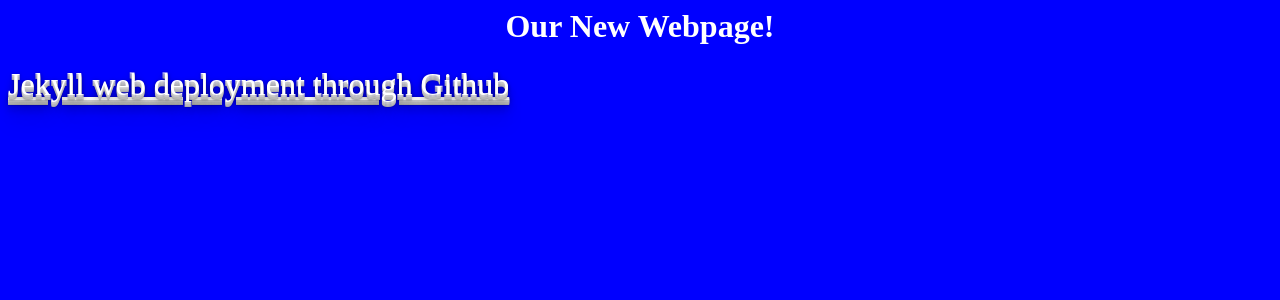
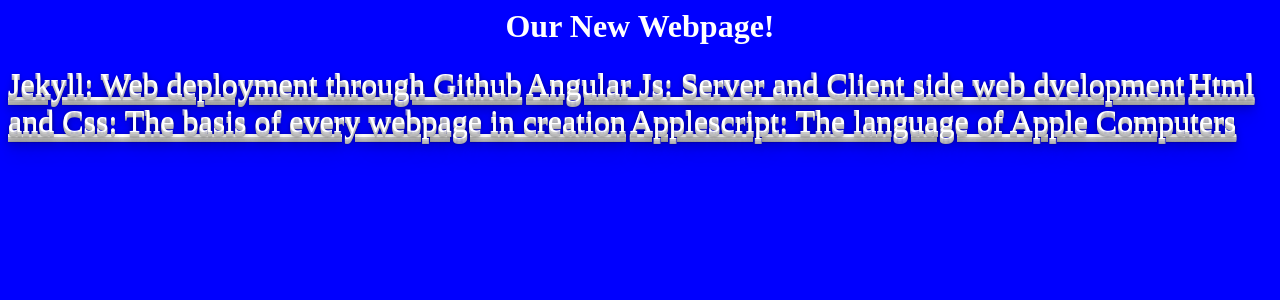
Before and after one commit to rhochgraf21/rhochgraf21.github.io2, a Jekyll site: the page index.html, which Jekyll copies as it is, in a window 1280 px wide. Shown: the top 300 px of the page. Built offline with Jekyll 4.4.1, drawn with Linux system fonts in a browser that asks for light colours.

Commit message:
Update index.html

```diff
--- a/index.html
+++ b/index.html
@@ -3,7 +3,12 @@
 <link rel='stylesheet' href='css/stylesheet.css'/>
 <div class="home">
   <h1 class="page-heading" style = "text-align: center;">Our New Webpage!</h1>
-  <a href = "Jekyll static website deployement gitbhub.rtf">Jekyll web deployment through Github</a>
+  <a href = "Jekyll static website deployement gitbhub.rtf">Jekyll: Web deployment through Github</a>
+  <a href = "angularjs help.rtf">Angular Js: Server and Client side web dvelopment</a>
+  <a href = "html and css guide.rtf">Html and Css: The basis of every webpage in creation</a>
+  <a href = "applescript.rtf">Applescript: The language of Apple Computers</a>
+
+
 
 
 
```
